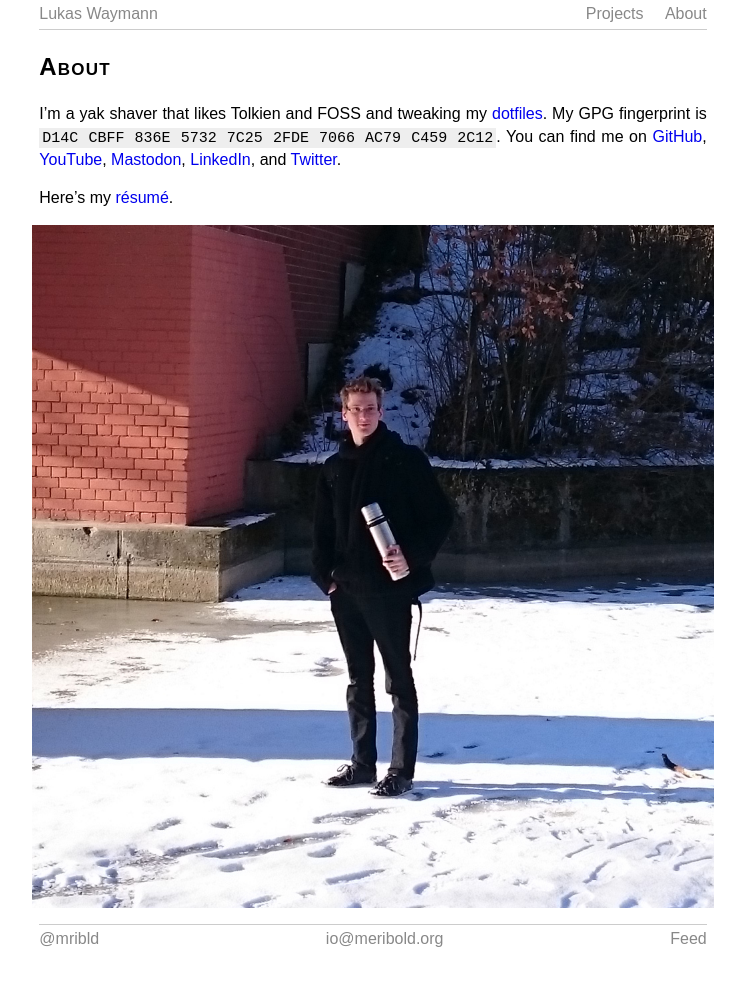
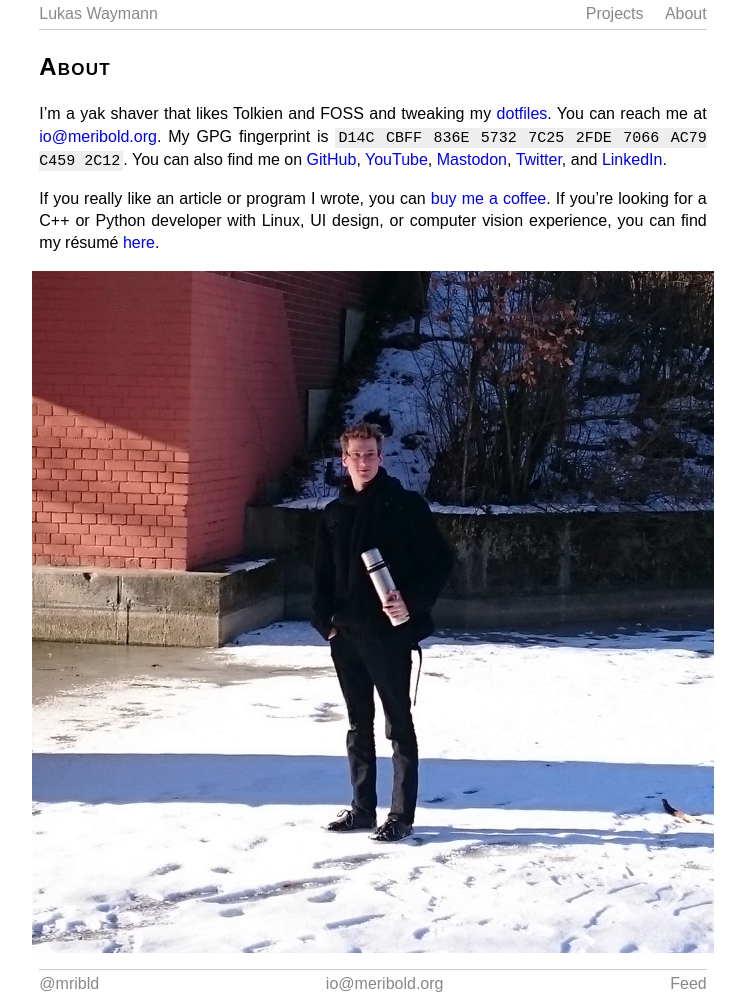
Before and after one commit to meribold/meribold.org, a Jekyll site: the page built from about.md, in a window 1280 px wide. Shown: the whole page, without its empty margins (267-1012 px from the left). Built offline with Jekyll 4.4.1, drawn with Linux system fonts in a browser that asks for light colours; before the commit the page ends 957 px from its top, so only the background shows below that.

Commit message:
Tweak and expand about page

```diff
--- a/about.md
+++ b/about.md
@@ -1,26 +1,29 @@
 ---
 layout: page
 title: About
-description: >
-    I'm a yak shaver that likes Tolkien and FOSS and ricing.  My GPG fingerprint is D14C
-    CBFF 836E 5732 7C25  2FDE 7066 AC79 C459 2C12.
-last_modified_at: 2017-09-12
+description: I'm a yak shaver that likes Tolkien and FOSS and tweaking my dotfiles.
+last_modified_at: 2020-01-07
 permalink: /about/
 ---
 
-I'm a yak shaver that likes Tolkien and FOSS and tweaking my [dotfiles][].  My GPG
-fingerprint is `D14C CBFF 836E 5732 7C25  2FDE 7066 AC79 C459 2C12`.  You can find me on
+I'm a yak shaver that likes Tolkien and FOSS and tweaking my [dotfiles][].
+You can reach me at <a href="mailto:{{ site.email }}">{{ site.email }}</a>.
+My GPG fingerprint is `D14C CBFF 836E 5732 7C25  2FDE 7066 AC79 C459 2C12`.
+You can also find me on
 [GitHub](https://github.com/meribold),
 [YouTube](https://www.youtube.com/channel/UCMRSvuI6a4hRfXnNeMKL5cQ),
 [Mastodon](https://mastodon.social/@meribold),
-[LinkedIn](https://www.linkedin.com/in/meribold/), and
-[Twitter](https://twitter.com/mribld).
+[Twitter](https://twitter.com/mribld), and
+[LinkedIn](https://www.linkedin.com/in/meribold/).
 
-Here's my [résumé]({{ site.url }}/resume.pdf).
+If you really like an article or program I wrote, you can [buy me a
+coffee](https://www.buymeacoffee.com/meribold).  If you're looking for a C++ or Python
+developer with Linux, UI design, or computer vision experience, you can find my résumé
+[here](resume.pdf).
 
 ![me]{:.confined-img}
 
 [dotfiles]: https://github.com/meribold/dotfiles
 [me]: {{ site.url }}/assets/me.jpg
 
-<!-- vim: set tw=90 sts=-1 sw=4 et spell: -->
+<!-- vim: set spell: -->
```
